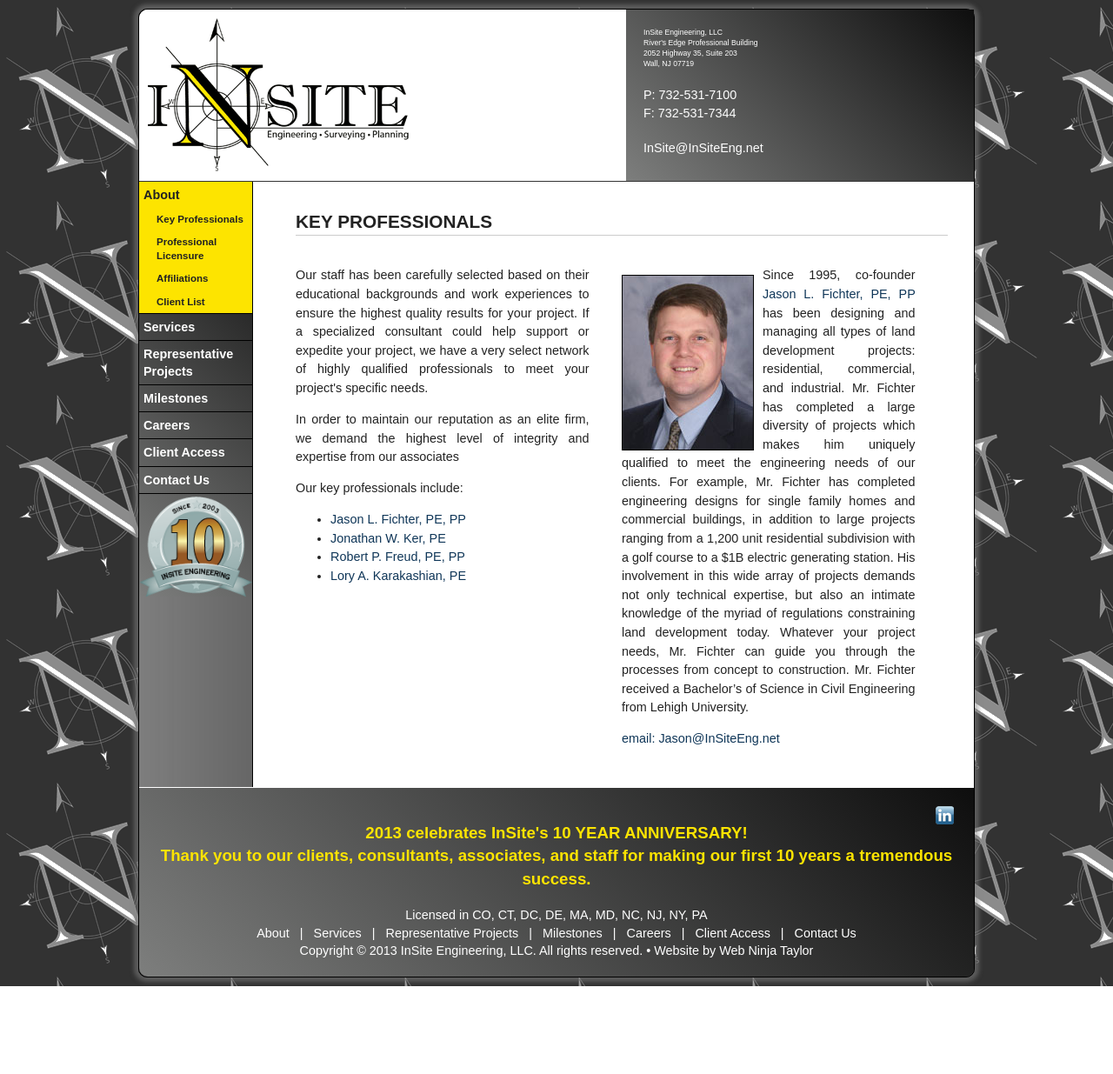
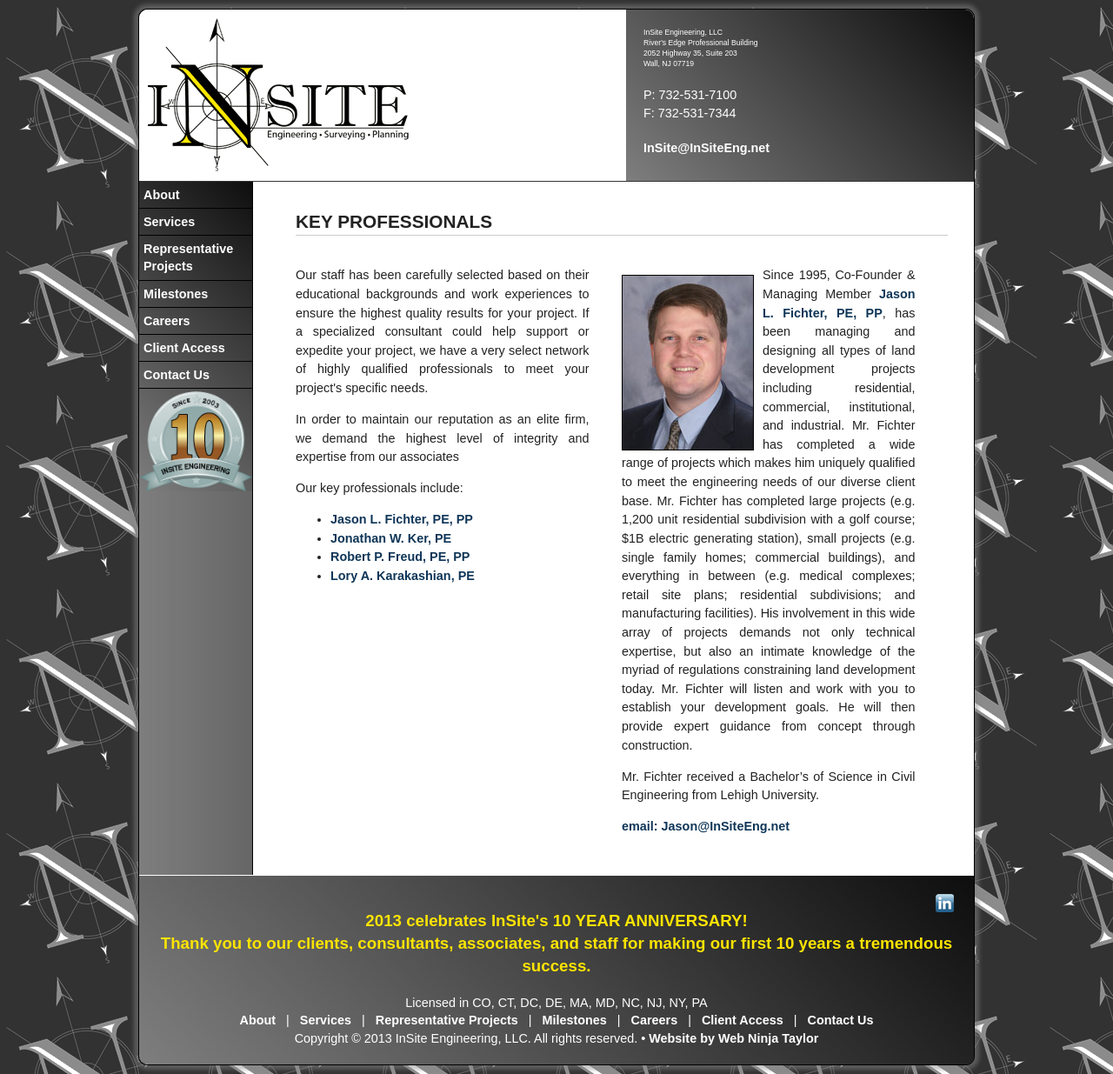
Before and after one commit to webninjataylor/insite, a PHP site: page /about/keyprofessionals.php in a window 1280 px wide. Shown: the whole page at 87% size. Before the commit the page ends 1134 px from the top, so only its background shows below. Run offline with PHP 8.4, Linux system fonts and the light colour scheme.

Commit message:
Edits per emails to home, careers, bios, etc.

```diff
--- a/about.php
+++ b/about.php
@@ -12,8 +12,9 @@
         <article class="justified">
             <h1>About</h1>
             <p>InSite Engineering, LLC is a highly energetic and motivated full service civil engineering and consulting firm which was established to provide our clients with technical expertise, an intimate knowledge of today’s land development regulations, and an unrivaled personal level of service.</p>
-            <p>We offer a wide range of comprehensive engineering, planning, surveying, environmental, and landscape design services, and we are equipped to handle any size project.  We pride ourselves on listening carefully to the needs and goals of our clients, outlining an efficient and cost-effective strategy for project approval, and producing a design that achieves these objectives.  This strategy enables us to consistently exceed our clients’ expectations.</p>
-            <p>InSite works closely with our clients from site selections and due diligence, to project conception, and through design approvals to final construction.  We offer a wide range of expertise and experience which sets us apart from other engineering firms.</p>
+            <p>We offer a wide range of comprehensive engineering, planning, surveying, environmental, and landscape design services, and we are equipped to handle any size project. We pride ourselves on listening carefully to the needs and goals of our clients, outlining an efficient and cost-effective strategy for project approval, and producing a design that achieves these objectives. This strategy enables us to consistently exceed our clients’ expectations.</p>
+            <p>InSite works closely with our clients from site selections and due diligence, to project conception, and through design approvals to final construction. Our professionals offer a wide range of expertise and experience, which we blend with common sense to help you achieve your development goals as cost effectively as possible.</p>
+            <img src="images/about.png" class="photo">
         </article>
     </section>
     <?php include('includes/footer.php'); ?>
--- a/about/keyprofessionals.php
+++ b/about/keyprofessionals.php
@@ -25,15 +25,18 @@
             </div>
             <div class="column">
                 <div id="fichter" class="peekaboo">
-                    <p><img src="../images/fichter.jpg" alt="Jason L. Fichter, PE, PP" class="mugshot"> Since 1995, co-founder <a href="mailto:Jason@InSiteEng.net">Jason L. Fichter, PE, PP</a> has been designing and managing all types of land development projects: residential, commercial, and industrial.  Mr. Fichter has completed a large diversity of projects which makes him uniquely qualified to meet the engineering needs of our clients.  For example, Mr. Fichter has completed engineering designs for single family homes and commercial buildings, in addition to large projects ranging from a 1,200 unit residential subdivision with a golf course to a $1B electric generating station.  His involvement in this wide array of projects demands not only technical expertise, but also an intimate knowledge of the myriad of regulations constraining land development today.  Whatever your project needs, Mr. Fichter can guide you through the processes from concept to construction.  Mr. Fichter received a Bachelor’s of Science in Civil Engineering from Lehigh University.</p>
+                    <p><img src="../images/fichter.jpg" alt="Jason L. Fichter, PE, PP" class="mugshot"> Since 1995, Co-Founder &amp; Managing Member <a href="mailto:Jason@InSiteEng.net">Jason L. Fichter, PE, PP</a>, has been managing and designing all types of land development projects including residential, commercial, institutional, and industrial. Mr. Fichter has completed a wide range of projects which makes him uniquely qualified to meet the engineering needs of our diverse client base.  Mr. Fichter has completed large projects (e.g. 1,200 unit residential subdivision with a golf course; $1B electric generating station), small projects (e.g. single family homes; commercial buildings), and everything in between (e.g. medical complexes; retail site plans; residential subdivisions; and manufacturing facilities).  His involvement in this wide array of projects demands not only technical expertise, but also an intimate knowledge of the myriad of regulations constraining land development today.  Mr. Fichter will listen and work with you to establish your development goals.  He will then provide expert guidance from concept through construction.</p>
+                    <p>Mr. Fichter received a Bachelor’s of Science in Civil Engineering from Lehigh University.</p>
                     <p><a href="mailto:Jason@InSiteEng.net">email: Jason@InSiteEng.net</a></p>
                 </div>
                 <div id="ker" class="peekaboo">
-                    <p><img src="../images/ker.jpg" alt="Jonathan W. Ker, PE" class="mugshot"> Since 1996, co-founder <a href="mailto:Jon@InSiteEng.net">Jonathan W. Ker, PE</a>, has been involved in a wide array of design projects, including landfill cell design, landfill closure design, structural engineering designs, land development projects, and construction management.  Throughout his career, Mr. Ker has been intimately involved in the design and construction management of one of the nation’s most advanced solid waste landfills.  He has also provided structural engineering services to many clients, including national theme parks, for which he designed the foundations for numerous roller coasters.  Mr. Ker's structural engineering experience also includes the design of complex retaining walls, foundations, and bulkheads.  From these projects, and many others, Mr. Ker has developed a tremendous breadth of expertise in civil engineering.  Mr. Ker received a Bachelor’s of Science in Civil &amp; Environmental Engineering from Cornell University.</p>
+                    <p><img src="../images/ker.jpg" alt="Jonathan W. Ker, PE" class="mugshot"> Since 1996, Co-Founder &amp; Managing Member <a href="mailto:Jon@InSiteEng.net">Jonathan W. Ker, PE</a>, has designed and managed an array of projects for commercial, municipal, institutional, industrial and residential clients throughout New Jersey, New York and Pennsylvania.   Included within his areas of expertise are structural engineering, foundation engineering, site grading, earthwork, earth retention structures, construction management and landfill engineering &amp; permitting. Mr. Ker provides a proactive approach to his clients’ projects by identifying their goals and budgets up front and strives to maintain open communication throughout the design phase to ensure that the project is value engineered.  During his career Mr. Ker has provided professional consulting services for numerous private and public entities including major theme parks throughout the country, recycling facilities, marinas, green acre projects, hospitals, condominium associations, law enforcement and many more.  His unique combination of technical engineering and design principles coupled with extensive construction management experience make him an invaluable asset to any development team.</p>
+                    <p>Mr. Ker received a Bachelor’s of Science in Civil &amp; Environmental Engineering from Cornell University.</p>
                     <p><a href="mailto:Jon@InSiteEng.net">email: Jon@InSiteEng.net</a></p>
                 </div>
                 <div id="freud" class="peekaboo">
-                    <p><img src="../images/freud.jpg" alt="Robert P. Freud, PE, PP" class="mugshot"> Since 1994, <a href="mailto:Rob@InSiteEng.net">Robert P. Freud, PE, PP</a> has been providing full service project development consulting for a variety of Fortune 500 retailers and developers as well as petroleum, industrial and residential clients throughout the Northeast. He is experienced in site plan, subdivision and engineering projects ranging from the typical corner site to large scale multi-tenant commercial and residential projects to detailed hydraulic studies and infrastructure design. Mr. Freud's hands on approach and attention to technical detail make him uniquely qualified to manage multi-site development programs as well as individual projects for local developers and residential clients, giving each project the same personal level of service with a site specific strategic land planning approach. Mr. Freud's experience and expertise with federal, state, and local regulatory compliance evaluations and permitting deliver maximum development yield with particular attention to the project's critical path and budget. Mr. Freud received a Bachelor's of Science in Civil Engineering from Lehigh University.</p>
+                    <p><img src="../images/freud.jpg" alt="Robert P. Freud, PE, PP" class="mugshot"> Since 1994, <a href="mailto:Rob@InSiteEng.net">Robert P. Freud, PE, PP</a> has been providing full service project development consulting for a variety of Fortune 500 retailers and developers as well as industrial and residential clients throughout the Northeast. He is experienced in site plan, subdivision and engineering projects ranging from the typical corner site to large scale multi-tenant commercial and residential projects to detailed hydraulic studies and infrastructure design. Mr. Freud's hands on approach and attention to technical detail make him uniquely qualified to manage multi-site development programs as well as individual projects for local developers, giving each project the same personal level of service with a site specific and strategic land planning approach. Mr. Freud's experience and expertise with federal, state, and local regulatory compliance evaluations and permitting deliver maximum development yield with particular attention to the project's critical path and budget.</p>
+                    <p>Mr. Freud received a Bachelor's of Science in Civil Engineering from Lehigh University.</p>
                     <p><a href="mailto:Rob@InSiteEng.net">email: Rob@InSiteEng.net</a></p>
                 </div>
                 <div id="karakashian" class="peekaboo">
--- a/careers.php
+++ b/careers.php
@@ -14,7 +14,7 @@
             <div id="benefits">
                 <div class="column">
                     <h2>Employment Opportunities</h2>
-                    <p>We are always looking for motivated professionals that share our vision to excel in our industry.  We periodically post our most specific needs here; however, if you are seeking an exciting employment opportunity and you don’t see a position below that fits your expertise, we encourage you to contact us – we’d love to meet with you:</p>
+                    <p>We are always looking for motivated professionals that share our vision to excel in our industry. We periodically post our most specific needs here; however, if you are seeking an exciting employment opportunity and you don’t see a position below that fits your expertise, we encourage you to contact us – we’d love to meet with you:</p>
                     <ul>
                         <li><a href="#projectmanager" class="career">Project Manager</a></li>
                         <li><a href="#designengineer" class="career">Design Engineer</a></li>
@@ -24,8 +24,6 @@
                     <ul>
                         <li>Health insurance</li>
                         <li>Dental insurance</li>
-                        <li>Life insurance</li>
-                        <li>Disability insurance</li>
                         <li>Company matching retirement plan</li>
                         <li>Paid time off</li>
                         <li>Paid holidays</li>
--- a/css/main.scss
+++ b/css/main.scss
@@ -11,7 +11,8 @@
 */
 @import "reset.scss";
 
-$yellow: #FDE400;
+$yellow: #fde400;
+$yellow_light: #fef8bf;
 
 body {
     background: url('../images/watermark4.gif') repeat; /*../OLD/images/watermark.gif*/
@@ -61,6 +62,7 @@
     background: -o-linear-gradient(45deg,  rgba(125,126,125,1) 0%,rgba(14,14,14,1) 100%); /* Opera 11.10+ */
     background: -ms-linear-gradient(45deg,  rgba(125,126,125,1) 0%,rgba(14,14,14,1) 100%); /* IE10+ */
     background: linear-gradient(45deg,  rgba(125,126,125,1) 0%,rgba(14,14,14,1) 100%); /* W3C */
+    border-radius: 0 10px 0 0;;
     filter: progid:DXImageTransform.Microsoft.gradient( startColorstr='#7d7e7d', endColorstr='#0e0e0e',GradientType=1 ); /* IE6-9 fallback on horizontal gradient */
 }
 
@@ -180,6 +182,31 @@
 menu li ul li a {
     font-size: .8em;
     padding-left: 20px;
+}
+
+a {
+    font-weight: bold;
+}
+
+.flare1 {
+    color: $yellow;
+    -webkit-text-stroke: 1px black;
+    text-shadow:
+        1px 1px 0 #000,
+        -1px -1px 0 #000,
+        1px -1px 0 #000,
+        -1px 1px 0 #000,
+        1px 1px 0 #000;
+}
+.flare2 {
+    color: $yellow_light;
+    -webkit-text-stroke: 1px black;
+    text-shadow:
+        1px 1px 0 #000,
+        -1px -1px 0 #000,
+        1px -1px 0 #000,
+        -1px 1px 0 #000,
+        1px 1px 0 #000;
 }
 
 article {
--- a/services.php
+++ b/services.php
@@ -11,7 +11,8 @@
         <?php include('includes/menu.php'); ?>
         <article>
             <h1>Services</h1>
-            <p>The technical and regulatory requirements for developing land in New Jersey are seemingly endless.  See our list of services below – if you don’t find what you need, please give us a call.  If it involves land development – big or small – we can provide the services you need.</p>
+            <p>InSite is comprised of a team of licensed, dedicated, and talented professionals.  Whatever your development goals are, our team’s diverse backgrounds enable us to provide a full range of services to work with you from concept through construction.  The list to the right provides a general overview of our services.</p>
+            <img src="images/services_home.png" class="photo">
         </article>
     </section>
     <?php include('includes/footer.php'); ?>
```
Also changed, not shown: index.php (+4 -3 lines), css/main.css, images/about.png (added), images/home1.jpg (added), images/home2.jpg (added), images/home3.jpg (added), images/services_home.png (added), js/main.min.js.
